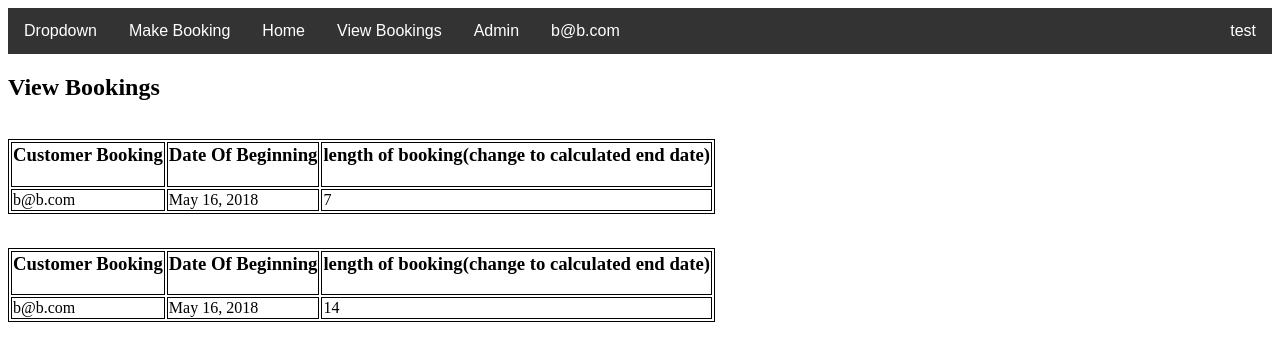
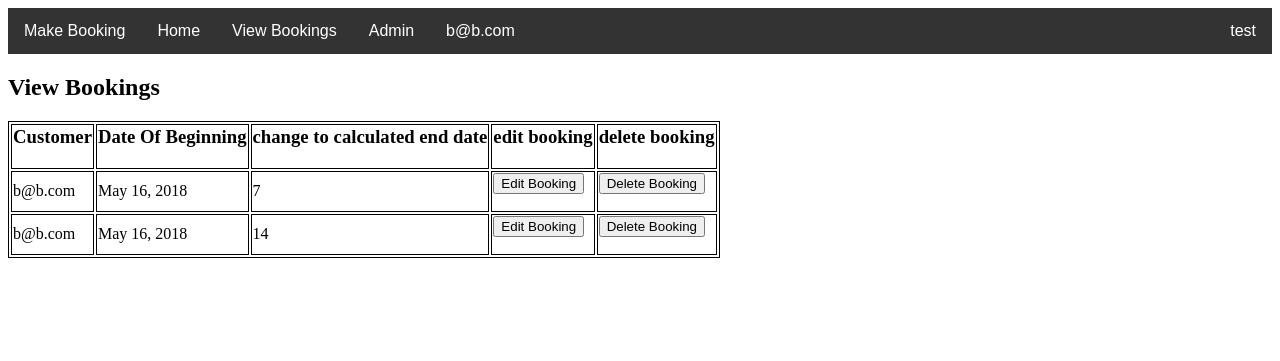
Before and after one commit to sirwill98/William_Rodgers_Graded_Unit, a Django app: page /ParkEasy/view-bookings/ in a window 1280 px wide. Shown: the top 361 px of the page. Run offline with Django 3.2, Linux system fonts and the light colour scheme; a user stored in the database is signed in; data comes from the database, SQL or seed files in the repository; both versions use the stored data as it was after the commit.

Commit message:
Crud done for all but edit booking

```diff
--- a/ParkEasy/forms.py
+++ b/ParkEasy/forms.py
@@ -147,8 +147,8 @@ class PriceChangeFormAdmin(forms.ModelForm):
 class CustomerChangeFormCustomer(UserChangeForm):
     class Meta:
         model = Customer
-        fields = ('first_name', 'last_name', 'address_line1', 'address_line2', 'postcode', 'tel_no')
-        exclude = {'email', 'password1', 'password', 'password2'}
+        fields = ('first_name', 'last_name', 'address_line1', 'address_line2', 'postcode', 'tel_no', 'password')
+        exclude = {'email', 'password1', 'password2'}
 
     def save(self, commit=True):
         customer = super(CustomerChangeFormCustomer, self).save(commit=False)
--- a/ParkEasy/urls.py
+++ b/ParkEasy/urls.py
@@ -1,7 +1,8 @@
 # blog/urls.py
 from . import views
 from django.urls import path
-from .views import booking_form, signup, payment_form, checkout, view_bookings
+from .views import booking_form, signup, payment_form, checkout, view_bookings, delete_booking, edit_booking, \
+    change_password, delete_account
 
 urlpatterns = [
     path('', views.HomePageView, name='home'),
@@ -9,6 +10,10 @@ urlpatterns = [
     path('signup/', signup, name="signup"),
     path('payment-form/', payment_form, name="payment"),
     path('checkout/', checkout, name="checkout"),
-    path('edit/', views.edit, name="edit"),
-    path('view-bookings/', view_bookings, name="view-bookings")
+    path('edit_form_customer/', views.edit, name="edit"),
+    path('view-bookings/', view_bookings, name="view-bookings"),
+    path('edit-form/<id>/', edit_booking, name="edit-form"),
+    path('delete-booking/<id>/', delete_booking, name="delete-booking"),
+    path('password-change/', change_password, name="password-change"),
+    path('delete-account/', delete_account, name="delete-account")
 ]
--- a/ParkEasy/views.py
+++ b/ParkEasy/views.py
@@ -1,15 +1,16 @@
 from django.views.generic import ListView
-from django.views.generic.edit import UpdateView
 from .models import Customer, Booking, Prices
 from django.shortcuts import render, redirect
-from django.contrib.auth import login, authenticate
-from .forms import BookingCreationFormCustomer, CustomerCreationFormUser, CustomerChangeFormCustomer, \
-    CustomerChangeFormAdmin, BaseForm
+from django.contrib.auth import login, authenticate, logout
+from .forms import BookingCreationFormCustomer, CustomerCreationFormUser, CustomerChangeFormCustomer
 from William_Rodgers_Graded_Unit import settings
 from datetime import timedelta
 import stripe
+from django.contrib import messages
+from django.contrib.auth import update_session_auth_hash
+from django.contrib.auth.forms import PasswordChangeForm
+from django.core.mail import send_mail
 stripe.api_key = settings.STRIPE_SECRET_KEY
-from django.core.mail import send_mail
 
 
 def HomePageView(request):
@@ -19,6 +20,23 @@ def HomePageView(request):
         form = BookingCreationFormCustomer()
 
     return render(request, 'home.html', {'form': form})
+
+
+def change_password(request):
+    if request.method == 'POST':
+        form = PasswordChangeForm(request.user, request.POST)
+        if form.is_valid():
+            user = form.save()
+            update_session_auth_hash(request, user)
+            messages.success(request, 'Your password was successfully updated!')
+            return redirect('change_password')
+        else:
+            messages.error(request, 'Please correct the error below.')
+    else:
+        form = PasswordChangeForm(request.user)
+    return render(request, 'registration/change_password.html', {
+        'form': form
+    })
 
 
 class BookingView(ListView):
@@ -121,15 +139,48 @@ def edit(request):
         form = CustomerChangeFormCustomer(request.POST, instance=request.user)
         if form.is_valid():
             form.save()
-            return render(request, 'home.html')
+            return redirect('home')
     else:
-        form = CustomerChangeFormCustomer()
-        return render(request, 'registration/signup.html', {'form': form})
+        form = CustomerChangeFormCustomer(instance=request.user)
+    return render(request, 'ParkEasy/edit_form_customer.html', {'form': form})
+
+
+def edit_booking(request, id):
+    if request.method == 'POST':
+        form = BookingCreationFormCustomer(instance=Booking.objects.get(id=id))
+        if form.is_valid():
+            form.save()
+            query_results = Booking.objects.filter(customer=request.user)
+            context = {"query_results": query_results}
+            return render(request, 'view-bookings.html', context)
+        else:
+            form = BookingCreationFormCustomer()
+            obj = Booking.objects.get(id=id)
+            context = obj.booking_length
+            return render(request, 'ParkEasy/edit_form.html', {'form': form}, context)
+    else:
+        #form = BookingCreationFormCustomer(instance=Booking.objects.get(id=id))
+        query_results = Booking.objects.filter(customer=request.user)
+        context = {"query_results": query_results}
+        return render(request, 'view-bookings.html', context)
 
 
 def view_bookings(request):
     query_results = Booking.objects.filter(customer=request.user)
-    #for e in query_results:
-
     context = {"query_results": query_results}
     return render(request, 'view-bookings.html', context)
+
+
+def delete_booking(request, id):
+    booking = Booking.objects.get(id=id)
+    booking.delete()
+    query_results = Booking.objects.filter(customer=request.user)
+    context = {"query_results": query_results}
+    return render(request, 'view-bookings.html', context)
+
+
+def delete_account(request):
+    cust = request.user
+    cust.delete()
+    logout(request)
+    return render(request, 'home.html')
--- a/templates/ParkEasy/customer_form.html
+++ b/templates/ParkEasy/edit_form.html
@@ -5,6 +5,6 @@
   <form method="post">
     {% csrf_token %}
     {{ form.as_p }}
-    <button type="submit">Save Changes</button>
+    <input type="submit" name="edit-form" formmethod="post" Value="Edit Booking">
   </form>
 {% endblock %}
--- a/templates/base.html
+++ b/templates/base.html
@@ -6,29 +6,15 @@
 </head>
 <body>
 <div class="navbar">
-    <div class="dropdown" style="float:left;">
-        <button class="dropbtn">Dropdown</button>
-        <div class="dropdown-content" style="left:0;">
-            <h3>Make a booking</h3>
-            <form method = "POST">
-                {% csrf_token %}
-                {% for field in form %}
-                    <p>
-                        {{ field.label_tag }}<br>
-                        {{ field }}
-                    </p>
-                {% endfor %}
-                <input type="submit" formmethod="post" Value="Make Booking!">
-            </form>
-        </div>
-    </div>
     {% if user.is_authenticated %}
         <a href="{% url 'booking' %}">Make Booking</a>
     {% else %}
         <a href="{% url 'login' %}">login to Make Booking</a>
     {% endif %}
     <a href="{% url 'home' %}">Home</a>
-    <a href="{% url 'view-bookings' %}">View Bookings</a>
+    {% if user.is_authenticated %}
+        <a href="{% url 'view-bookings' %}">View Bookings</a>
+    {% endif %}
     {% if user.is_superuser %}
         <a href="{% url 'admin:index' %}">Admin</a>
     {% endif %}
--- a/templates/view-bookings.html
+++ b/templates/view-bookings.html
@@ -1,18 +1,22 @@
 {% extends 'base.html' %}
+{% load static %}
+<link rel="stylesheet" type="text/css" href="{% static 'style.css' %}"/>
+{% block content %}
+    <form>
 
-{% block content %}
+    </form>
   <h2>View Bookings</h2>
-  <form method="post">
 {% csrf_token %}
-    {% for item in query_results %}
   <p>
-        <br>
     <table>
         <tr>
-                <th><h3>Customer Booking</h3></th>
+            <th><h3>Customer</h3></th>
             <th><h3>Date Of Beginning</h3></th>
-                <th><h3>length of booking(change to calculated end date)</h3></th>
+            <th><h3>change to calculated end date</h3></th>
+            <th><h3>edit booking</h3></th>
+            <th><h3>delete booking</h3></th>
         </tr>
+ {% for item in query_results %}
         <tr>
             <td>
                 {{ item.customer }}
@@ -41,9 +45,20 @@
                   <p style="color: red">{{ error }}</p>
                 {% endfor %}
             </td>
+            <td>
+            <form action = "{% url 'edit-form' id=item.id %}" method = "POST">
+                {% csrf_token %}
+                <input type="submit" name="edit-form" formmethod="post" Value="Edit Booking">
+            </form>
+            </td>
+            <td>
+                <form action = "{% url 'delete-booking' id=item.id %}" method = "POST">
+                    {% csrf_token %}
+                    <input type="submit" name="delete-booking" formmethod="post" Value="Delete Booking">
+                </form>
+            </td>
+{% endfor %}
         </tr>
 </table>
 </p>
-    {% endfor %}
-  </form>
 {% endblock %}
```
Also changed, not shown: templates/ParkEasy/edit_form_customer.html (added, +17 -0 lines), templates/booking_extras.html (+16 -10 lines), templates/registration/change_password.html (added, +9 -0 lines), db.sqlite3. Lines whose indentation alone changed are shown as unchanged.
